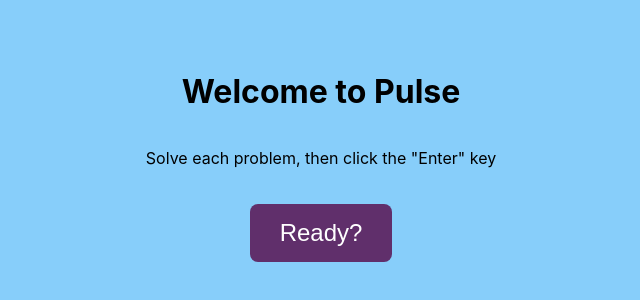
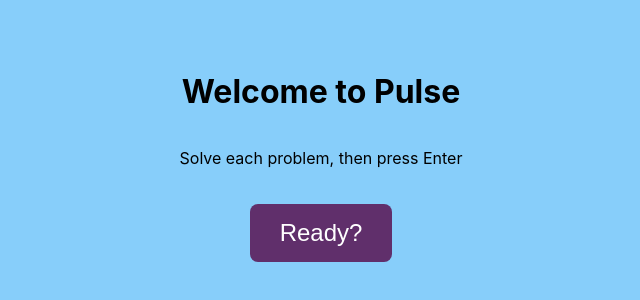
Before and after one commit to dkane47/fact-pulse, a React (Create React App) app: page / in a window 1280 px wide. Shown: the part 244-544 px from the top of the page, without its empty margins (319-959 px from the left). Built offline with nearby package versions, Linux system fonts and the light colour scheme.

Commit message:
Press enter edit

```diff
--- a/src/App.js
+++ b/src/App.js
@@ -310,7 +310,7 @@ const Introduction = ({ onReadyClick }) => {
   return (
     <div className="container">
       <h1>Welcome to Pulse</h1>
-      <p>Solve each problem, then click the "Enter" key</p>
+      <p>Solve each problem, then press Enter</p>
       <button className="ready-btn" onClick={onReadyClick}>Ready?</button>
     </div>
   );
```
Also changed, not shown: 7 other files (tests, documents, lock files or other folders).
